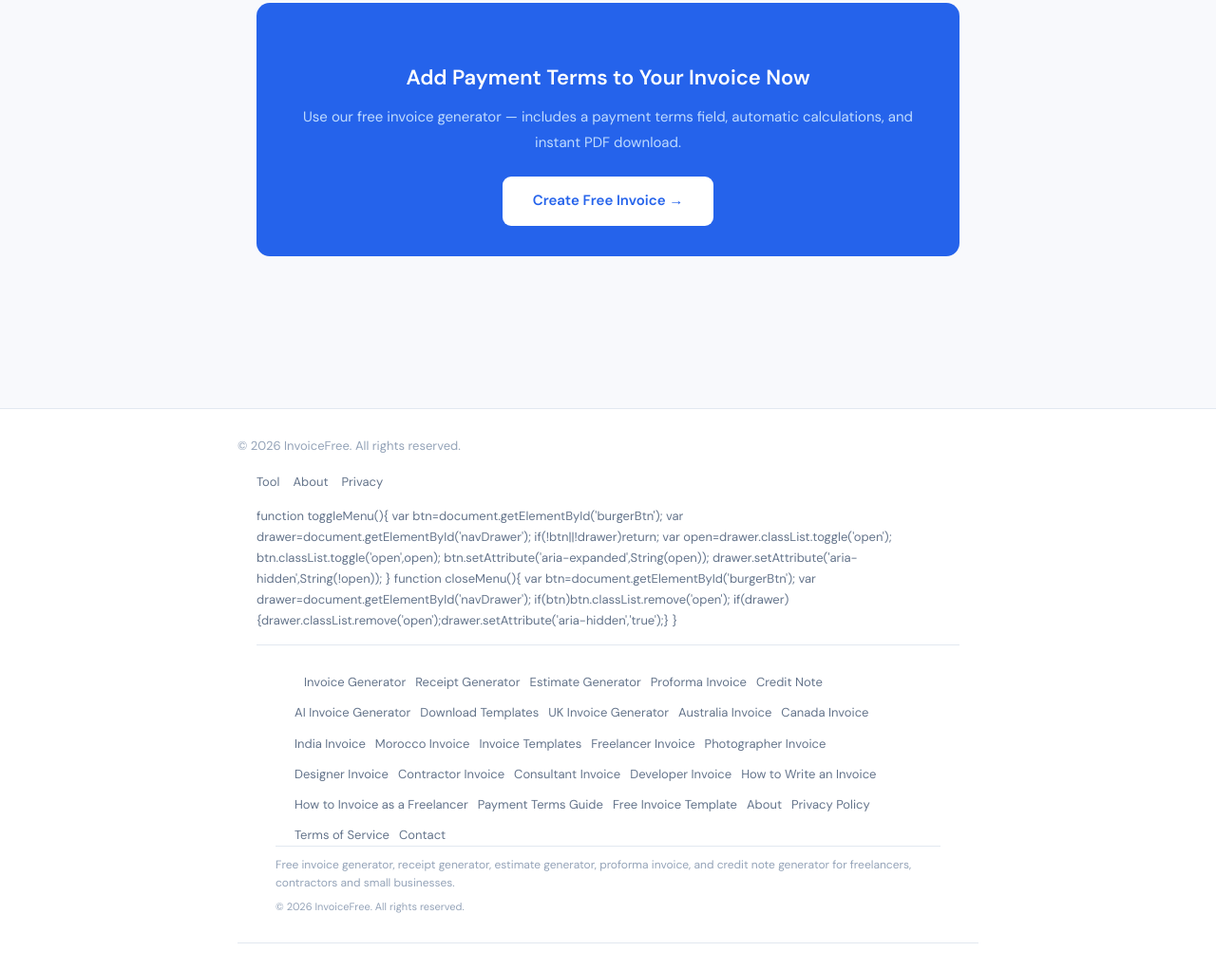
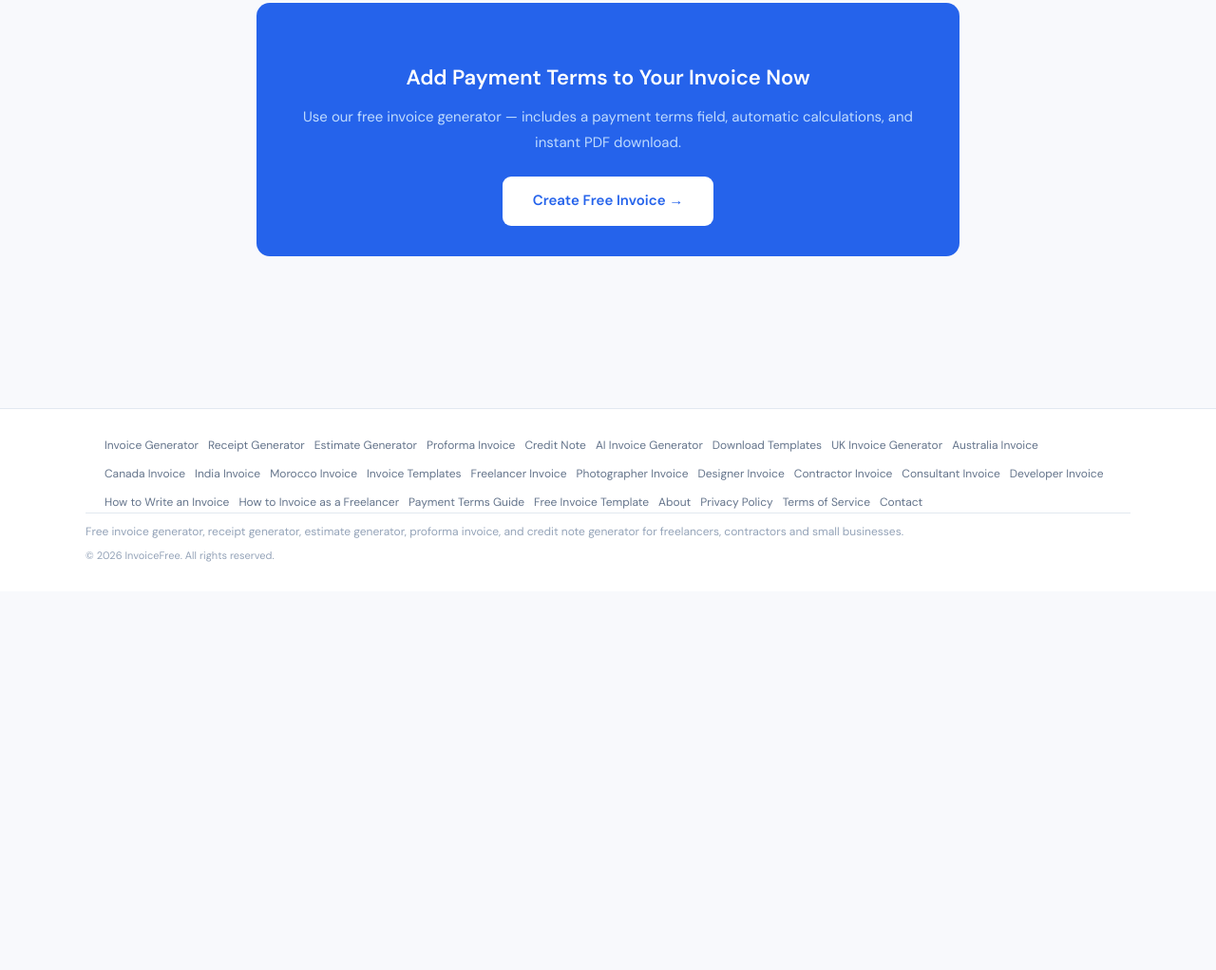
Before and after one commit to acllc88/getinvoicefree, a website: page blog-invoice-payment-terms.html in a window 1280 px wide. Shown: the part 3993-5015 px from the top of the page at 95% size. After the commit the page ends 4616 px from the top, so only its background shows below. Drawn offline with Linux system fonts and the light colour scheme.

Commit message:
Add files via upload

```diff
--- a/blog-free-invoice-template-freelancers.html
+++ b/blog-free-invoice-template-freelancers.html
@@ -12,7 +12,7 @@
 <meta property="og:url" content="https://getinvoicefree.app/blog-free-invoice-template-freelancers.html">
 <meta property="og:image" content="https://getinvoicefree.app/og-image.png">
 <meta property="og:type" content="article">
-<script type="application/ld+json">{"@context": "https://schema.org", "@type": "Article", "headline": "Free Invoice Template for Freelancers — Download PDF Instantly", "description": "Get a free professional invoice template for freelancers. No signup, no watermark. Fill in your details online and download a PDF invoice in seconds.", "author": {"@type": "Organization", "name": "InvoiceFree"}, "publisher": {"@type": "Organization", "name": "InvoiceFree", "url": "https://getinvoicefree.app"}, "datePublished": "2026-03-12", "dateModified": "2026-03-12", "aggregateRating": {"@type": "AggregateRating", "ratingValue": "4.8", "ratingCount": "4", "bestRating": "5", "worstRating": "1", "reviewCount": "4"}}</script>
+<script type="application/ld+json">{"@context": "https://schema.org", "@type": "Article", "headline": "Free Invoice Template for Freelancers — Download PDF Instantly", "description": "Get a free professional invoice template for freelancers. No signup, no watermark. Fill in your details online and download a PDF invoice in seconds.", "author": {"@type": "Organization", "name": "InvoiceFree"}, "publisher": {"@type": "Organization", "name": "InvoiceFree", "url": "https://getinvoicefree.app"}, "datePublished": "2026-03-12", "dateModified": "2026-03-12"}</script>
 <link rel="dns-prefetch" href="//pagead2.googlesyndication.com">
 <link rel="preconnect" href="https://fonts.googleapis.com">
 <link rel="preconnect" href="https://fonts.gstatic.com" crossorigin>
--- a/blog-invoice-payment-terms.html
+++ b/blog-invoice-payment-terms.html
@@ -12,7 +12,7 @@
 <meta property="og:url" content="https://getinvoicefree.app/blog-invoice-payment-terms.html">
 <meta property="og:image" content="https://getinvoicefree.app/og-image.png">
 <meta property="og:type" content="article">
-<script type="application/ld+json">{"@context": "https://schema.org", "@type": "Article", "headline": "Invoice Payment Terms Explained: Net 30, Net 15, Due on Receipt & More", "description": "What do Net 30, Net 15, and Due on Receipt mean on an invoice? This guide explains every payment term and helps you choose the right one to get paid faster.", "author": {"@type": "Organization", "name": "InvoiceFree"}, "publisher": {"@type": "Organization", "name": "InvoiceFree", "url": "https://getinvoicefree.app"}, "datePublished": "2026-03-12", "dateModified": "2026-03-12", "aggregateRating": {"@type": "AggregateRating", "ratingValue": "4.8", "ratingCount": "4", "bestRating": "5", "worstRating": "1", "reviewCount": "4"}}</script>
+<script type="application/ld+json">{"@context": "https://schema.org", "@type": "Article", "headline": "Invoice Payment Terms Explained: Net 30, Net 15, Due on Receipt & More", "description": "What do Net 30, Net 15, and Due on Receipt mean on an invoice? This guide explains every payment term and helps you choose the right one to get paid faster.", "author": {"@type": "Organization", "name": "InvoiceFree"}, "publisher": {"@type": "Organization", "name": "InvoiceFree", "url": "https://getinvoicefree.app"}, "datePublished": "2026-03-12", "dateModified": "2026-03-12"}</script>
 <link rel="dns-prefetch" href="//pagead2.googlesyndication.com">
 <link rel="preconnect" href="https://fonts.googleapis.com">
 <link rel="preconnect" href="https://fonts.gstatic.com" crossorigin>
@@ -266,31 +266,6 @@ nav{background:var(--bg,#fff);border-bottom:1px solid var(--border,#e2e8f0);posi
   </article>
 </div>
 
-<footer>
-  <div class="footer-inner">
-    <p>© 2026 InvoiceFree. All rights reserved.</p>
-    <nav>
-      <a href="/">Tool</a>
-      <a href="about.html">About</a>
-      <a href="privacy.html">Privacy</a>
-      <a
-<script>
-function toggleMenu(){
-  var btn=document.getElementById('burgerBtn');
-  var drawer=document.getElementById('navDrawer');
-  if(!btn||!drawer)return;
-  var open=drawer.classList.toggle('open');
-  btn.classList.toggle('open',open);
-  btn.setAttribute('aria-expanded',String(open));
-  drawer.setAttribute('aria-hidden',String(!open));
-}
-function closeMenu(){
-  var btn=document.getElementById('burgerBtn');
-  var drawer=document.getElementById('navDrawer');
-  if(btn)btn.classList.remove('open');
-  if(drawer){drawer.classList.remove('open');drawer.setAttribute('aria-hidden','true');}
-}
-</script>
 <footer role="contentinfo">
   <div class="fi" style="max-width:1100px;margin:0 auto">
     <nav class="fl" aria-label="Footer links" style="display:flex;gap:10px;flex-wrap:wrap;margin-bottom:10px">
@@ -326,5 +301,22 @@ function closeMenu(){
     <p style="font-size:11px;color:#94a3b8">&#169; 2026 InvoiceFree. All rights reserved.</p>
   </div>
 </footer>
+<script>
+function toggleMenu(){
+  var btn=document.getElementById('burgerBtn');
+  var drawer=document.getElementById('navDrawer');
+  if(!btn||!drawer)return;
+  var open=drawer.classList.toggle('open');
+  btn.classList.toggle('open',open);
+  btn.setAttribute('aria-expanded',String(open));
+  drawer.setAttribute('aria-hidden',String(!open));
+}
+function closeMenu(){
+  var btn=document.getElementById('burgerBtn');
+  var drawer=document.getElementById('navDrawer');
+  if(btn)btn.classList.remove('open');
+  if(drawer){drawer.classList.remove('open');drawer.setAttribute('aria-hidden','true');}
+}
+</script>
 </body>
 </html>
```
Also changed, not shown: blog-how-to-invoice-as-a-freelancer.html (+1 -1 lines), blog-how-to-write-an-invoice.html (+18 -26 lines).
